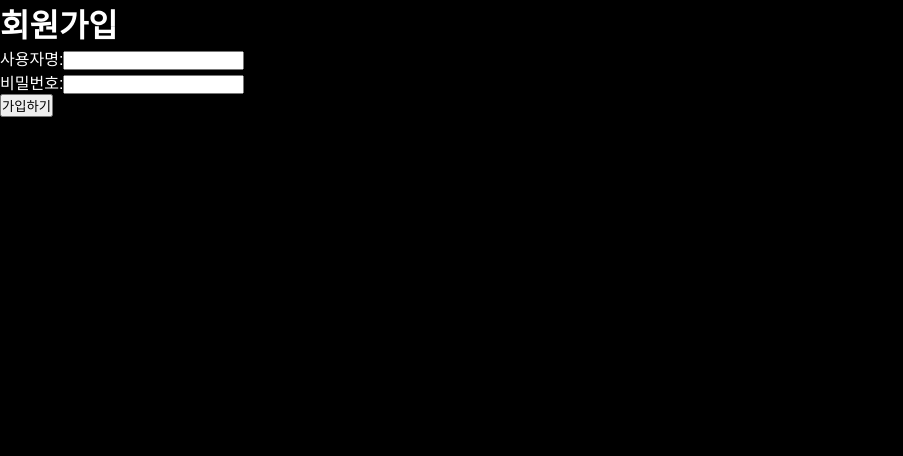
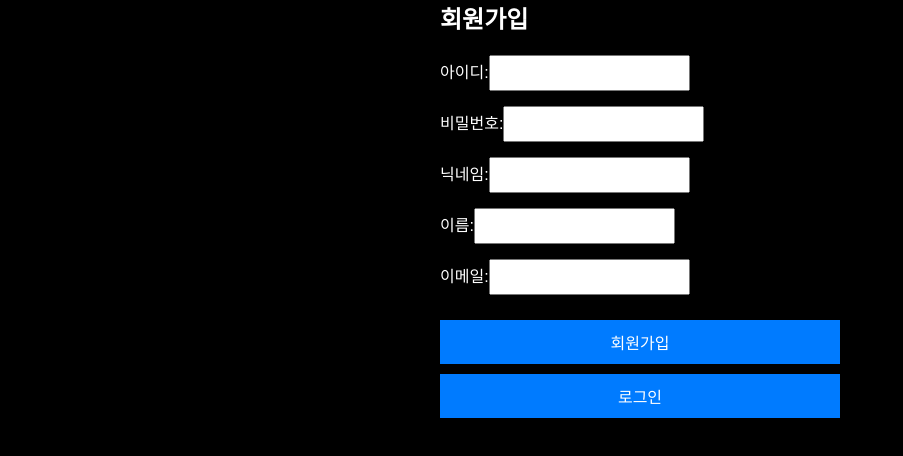
Before and after one commit to GDSC-KNU/2nd-1st-Project-Team3, a React (Create React App) app: page /signup in a window 1280 px wide. Shown: the top 456 px of the page, without its empty margins (0-903 px from the left). Built offline with nearby package versions, Linux system fonts and the light colour scheme.

Commit message:
feat : add LoginPage, SignupPage, store.js

```diff
--- a/package.json
+++ b/package.json
@@ -3,13 +3,15 @@
   "version": "0.1.0",
   "private": true,
   "dependencies": {
+    "@reduxjs/toolkit": "^1.9.5",
     "@testing-library/jest-dom": "^5.16.5",
     "@testing-library/react": "^13.4.0",
     "@testing-library/user-event": "^13.5.0",
-    "axios": "^1.3.4",
+    "axios": "^1.4.0",
     "react": "^18.2.0",
     "react-dom": "^18.2.0",
     "react-icons": "^4.8.0",
+    "react-redux": "^8.0.5",
     "react-router-dom": "^6.9.0",
     "react-scripts": "5.0.1",
     "styled-components": "^5.3.9",
--- a/src/index.js
+++ b/src/index.js
@@ -1,11 +1,15 @@
 import React from "react";
 import ReactDOM from "react-dom/client";
+import { Provider } from "react-redux";
+import store from "./store/store";
 import "./index.css";
 import App from "./App";
 
 const root = ReactDOM.createRoot(document.getElementById("root"));
 root.render(
   <React.StrictMode>
-    <App />
+    <Provider store={store}>
+      <App />
+    </Provider>
   </React.StrictMode>
 );
--- a/src/pages/login/LoginPage.jsx
+++ b/src/pages/login/LoginPage.jsx
@@ -1,10 +1,12 @@
-import React, { useState } from "react";
+import React, { useState, useEffect } from "react";
 import { useNavigate } from "react-router-dom";
+import axios from "axios";
 
 const LoginPage = () => {
   const navigate = useNavigate();
   const [username, setUsername] = useState("");
   const [password, setPassword] = useState("");
+  const [user, setUser] = useState(null);
 
   const handleUsernameChange = (e) => {
     setUsername(e.target.value);
@@ -14,14 +16,38 @@ const LoginPage = () => {
     setPassword(e.target.value);
   };
 
-  const handleSubmit = (e) => {
+  const goToMain = () => {
+    navigate("/main");
+  };
+  const handleSubmit = async (e) => {
     e.preventDefault();
 
-    // todo : 로그인 처리 로직 작성
+    console.log("로그인 정보:", username, password);
 
-    console.log("로그인 정보:", username, password);
+    try {
+      const response = await axios.post("https://ottmowa.kro.kr/login", {
+        username,
+        password,
+      });
+
+      const { data } = response;
+
+      if (data) {
+        setUser(data);
+      } else {
+        alert("아이디 혹은 비밀번호가 일치하지 않습니다.");
+      }
+    } catch (error) {
+      console.log(error);
+      alert("로그인 실패");
+    }
   };
 
+  useEffect(() => {
+    if (user) {
+      goToMain();
+    }
+  }, [user]);
   const handleSignupClick = () => {
     navigate("/signup");
   };
--- a/src/pages/signup/SignupPage.jsx
+++ b/src/pages/signup/SignupPage.jsx
@@ -1,47 +1,194 @@
+// import React, { useState } from "react";
+
+// const SignupPage = () => {
+//   const [username, setUsername] = useState("");
+//   const [password, setPassword] = useState("");
+
+//   const handleUsernameChange = (e) => {
+//     setUsername(e.target.value);
+//   };
+
+//   const handlePasswordChange = (e) => {
+//     setPassword(e.target.value);
+//   };
+
+//   const handleSubmit = (e) => {
+//     e.preventDefault();
+
+//     // todo : 회원가입 처리 로직 작성
+
+//     console.log("회원가입 정보:", username, password);
+
+//     // todo : 회원가입 완료 후 리다이렉트 등 처리할 수 있음
+//   };
+
+//   return (
+//     <div>
+//       <h1>회원가입</h1>
+//       <form onSubmit={handleSubmit}>
+//         <div>
+//           <label>사용자명:</label>
+//           <input type="text" value={username} onChange={handleUsernameChange} />
+//         </div>
+//         <div>
+//           <label>비밀번호:</label>
+//           <input
+//             type="password"
+//             value={password}
+//             onChange={handlePasswordChange}
+//           />
+//         </div>
+//         <button type="submit">가입하기</button>
+//       </form>
+//     </div>
+//   );
+// };
+
+// export default SignupPage;
+
 import React, { useState } from "react";
+import { useNavigate } from "react-router-dom";
+import axios from "axios";
+import styled from "styled-components";
 
-const SignupPage = () => {
-  const [username, setUsername] = useState("");
+const SignupWrapper = styled.div`
+  max-width: 400px;
+  margin: 0 auto;
+`;
+
+const Title = styled.h1`
+  font-size: 24px;
+  margin-bottom: 20px;
+`;
+
+const Form = styled.form`
+  display: flex;
+  flex-direction: column;
+`;
+
+const FormGroup = styled.div`
+  margin-bottom: 15px;
+`;
+
+const Label = styled.label`
+  font-size: 16px;
+  margin-bottom: 5px;
+`;
+
+const Input = styled.input`
+  padding: 8px;
+  font-size: 14px;
+`;
+
+const Button = styled.button`
+  padding: 10px 20px;
+  background-color: #007bff;
+  color: #fff;
+  border: none;
+  cursor: pointer;
+  font-size: 16px;
+  margin-top: 10px;
+
+  &:hover {
+    background-color: #0056b3;
+  }
+`;
+
+const Signup = () => {
+  const navigate = useNavigate();
+  const [account, setAccount] = useState("");
   const [password, setPassword] = useState("");
+  const [nickname, setNickname] = useState("");
+  const [name, setName] = useState("");
+  const [email, setEmail] = useState("");
 
-  const handleUsernameChange = (e) => {
-    setUsername(e.target.value);
+  const handleAccountChange = (e) => {
+    setAccount(e.target.value);
   };
 
   const handlePasswordChange = (e) => {
     setPassword(e.target.value);
   };
 
-  const handleSubmit = (e) => {
+  const handleNicknameChange = (e) => {
+    setNickname(e.target.value);
+  };
+
+  const handleNameChange = (e) => {
+    setName(e.target.value);
+  };
+
+  const handleEmailChange = (e) => {
+    setEmail(e.target.value);
+  };
+
+  const handleSubmit = async (e) => {
     e.preventDefault();
 
-    // todo : 회원가입 처리 로직 작성
+    const userData = {
+      account,
+      password,
+      nickname,
+      name,
+      email,
+    };
 
-    console.log("회원가입 정보:", username, password);
+    console.log(userData);
 
-    // todo : 회원가입 완료 후 리다이렉트 등 처리할 수 있음
+    try {
+      const response = await axios.post(
+        "https://ottmowa.kro.kr/register",
+        userData
+      );
+      console.log(response.data);
+
+      alert("회원가입이 완료되었습니다.");
+      navigate("/login");
+    } catch (error) {
+      console.log(error);
+      alert("회원가입 실패");
+    }
+  };
+
+  const handleLoginClick = () => {
+    navigate("/login");
   };
 
   return (
-    <div>
-      <h1>회원가입</h1>
-      <form onSubmit={handleSubmit}>
-        <div>
-          <label>사용자명:</label>
-          <input type="text" value={username} onChange={handleUsernameChange} />
-        </div>
-        <div>
-          <label>비밀번호:</label>
-          <input
+    <SignupWrapper>
+      <Title>회원가입</Title>
+      <Form onSubmit={handleSubmit}>
+        <FormGroup>
+          <Label>아이디:</Label>
+          <Input type="text" value={account} onChange={handleAccountChange} />
+        </FormGroup>
+        <FormGroup>
+          <Label>비밀번호:</Label>
+          <Input
             type="password"
             value={password}
             onChange={handlePasswordChange}
           />
-        </div>
-        <button type="submit">가입하기</button>
-      </form>
-    </div>
+        </FormGroup>
+        <FormGroup>
+          <Label>닉네임:</Label>
+          <Input type="text" value={nickname} onChange={handleNicknameChange} />
+        </FormGroup>
+        <FormGroup>
+          <Label>이름:</Label>
+          <Input type="text" value={name} onChange={handleNameChange} />
+        </FormGroup>
+        <FormGroup>
+          <Label>이메일:</Label>
+          <Input type="email" value={email} onChange={handleEmailChange} />
+        </FormGroup>
+        <Button type="submit">회원가입</Button>
+        <Button type="button" onClick={handleLoginClick}>
+          로그인
+        </Button>
+      </Form>
+    </SignupWrapper>
   );
 };
 
-export default SignupPage;
+export default Signup;
--- /dev/null
+++ b/src/store/store.js
@@ -0,0 +1,5 @@
+import { configureStore } from "@reduxjs/toolkit";
+
+export default configureStore({
+  reducer: {},
+});
```
Also changed, not shown: 1 other file (tests, documents, lock files or other folders).
